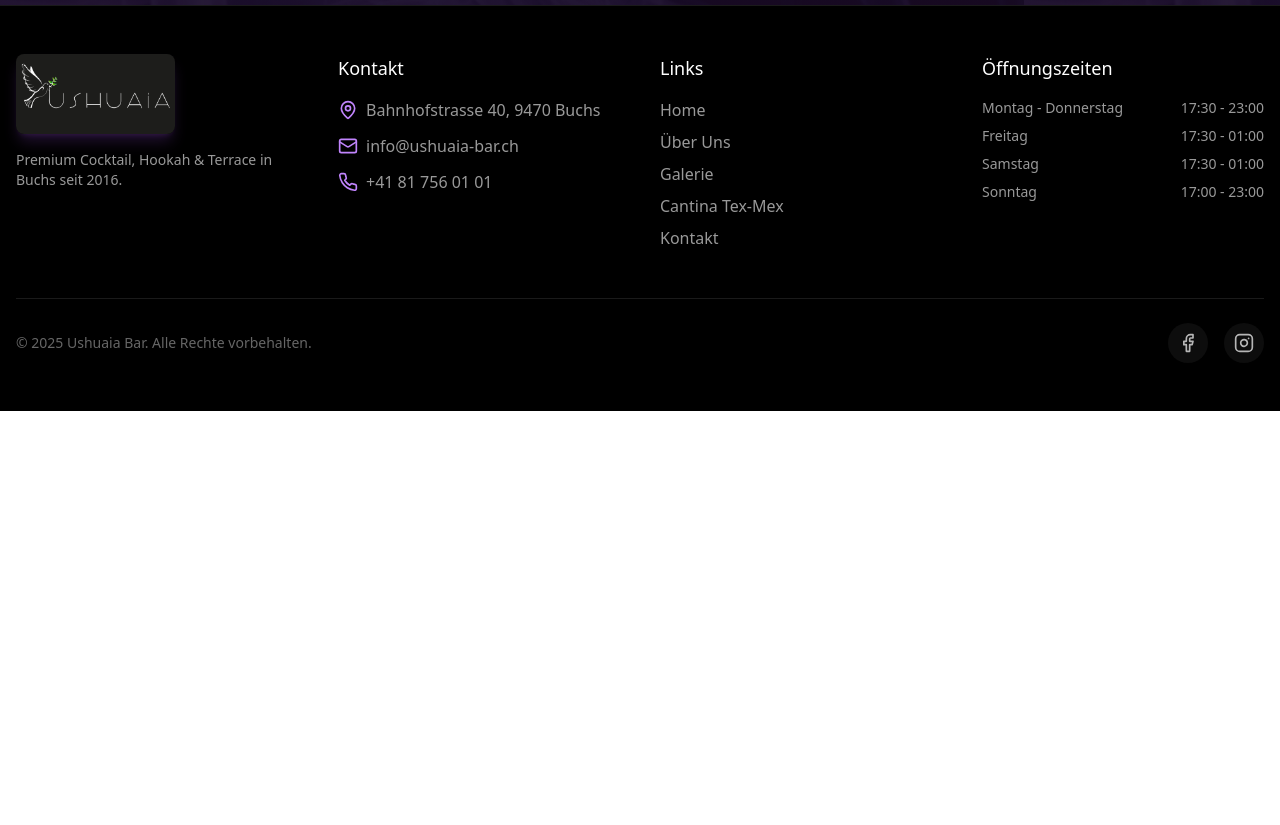
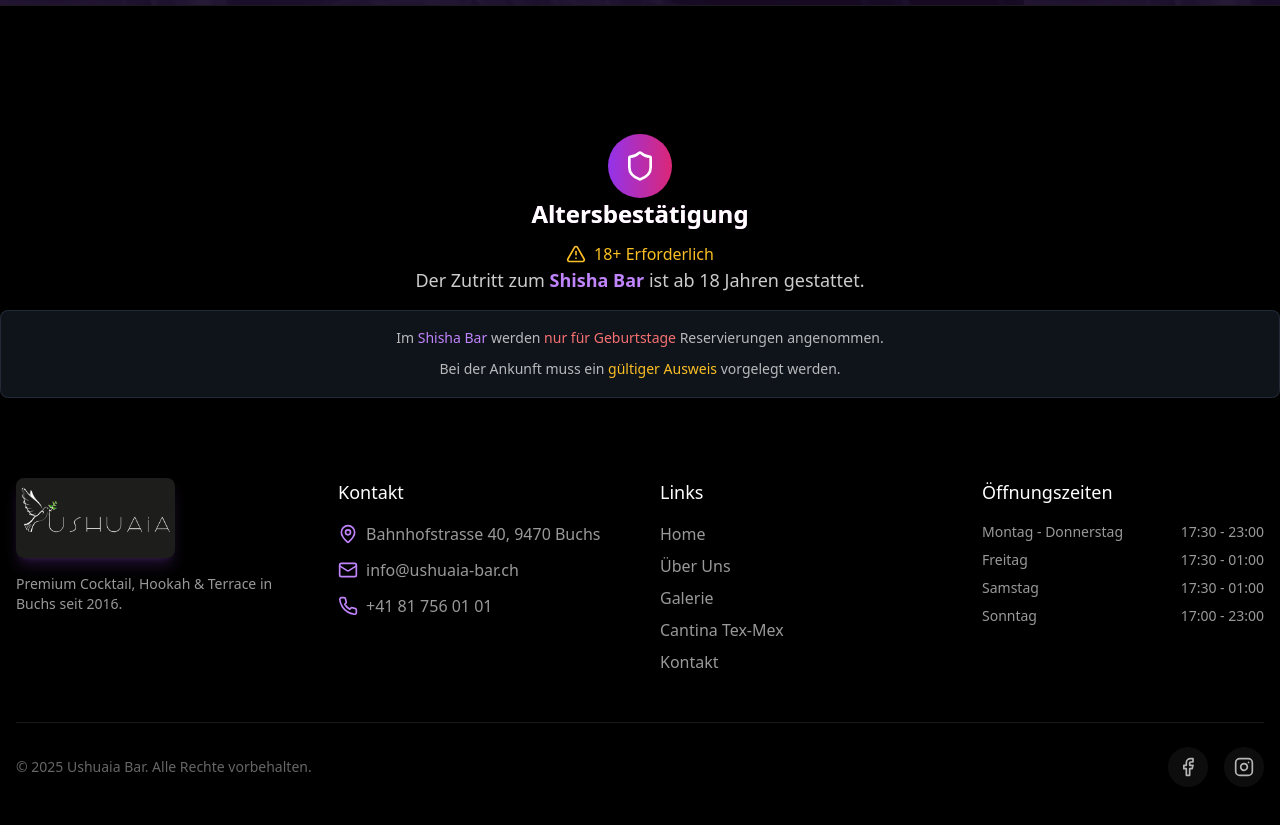
Before and after one commit to donia1222/ushuaia, a Next.js app: page / in a window 1280 px wide. Shown: the part 7660-8485 px from the top of the page. Before the commit the page ends 8071 px from the top, so only its background shows below. Built offline with nearby package versions, Linux system fonts and the light colour scheme; grey boxes are pictures that could not be loaded.

Commit message:
“51”

```diff
--- a/app/page.tsx
+++ b/app/page.tsx
@@ -17,6 +17,8 @@ import {
   Camera,
   UtensilsCrossed,
   Download,
+  Shield,
+  AlertTriangle,
 } from "lucide-react" // Changed from @/components/ui-icons to lucide-react as per instructions
 import { AnimatePresence } from "framer-motion"
 import { cn } from "@/lib/utils"
@@ -32,6 +34,7 @@ import TestimonialsSection from "@/components/testimonials-section"
 import CookieConsent from "@/components/cookie-consent" // Import the CookieConsent component
 import Timeline from "@/components/timeline-section" // Import the CookieConsent component
 import LoadingScreen from "@/components/loading-screen" // Import the new LoadingScreen component
+
 
 export default function Page() {
   const [mobileMenuOpen, setMobileMenuOpen] = useState(false)
@@ -406,9 +409,41 @@ END:VCARD`
 
           <EventsSection />
           <TestimonialsSection />
+
           <ContactSection /> {/* Removed handleDownloadVCard prop */}
           {/* Footer */}
           <footer className="py-12 bg-black border-t border-white/10">
+           <div className="flex justify-center mt-20">
+                <div className="w-16 h-16 rounded-full bg-gradient-to-r from-purple-600 to-pink-600 flex items-center justify-center">
+                  <Shield className="h-8 w-8 text-white" />
+                </div>
+              </div>
+
+              <div className="space-y-3">
+                <h2 className="text-2xl font-bold text-white bg-gradient-to-r from-purple-400 to-pink-400 bg-clip-text text-transparent text-center">
+                  Altersbestätigung
+                </h2>
+                <div className="flex items-center justify-center gap-2 mb-4">
+                  <AlertTriangle className="h-5 w-5 text-amber-400" />
+                  <span className="text-amber-400 font-medium">18+ Erforderlich</span>
+                </div>
+              </div>
+
+  <div className="space-y-4 text-white/80 mb-20 text-center">
+  <p className="text-lg">
+    Der Zutritt zum <span className="text-purple-400 font-semibold text-center">Shisha Bar</span> ist ab 18 Jahren gestattet.
+  </p>
+
+  <div className="bg-gray-800/50 rounded-lg p-4 border border-gray-700/50">
+    <p className="text-sm text-white/70 leading-relaxed">
+      Im <span className="text-purple-400 font-medium">Shisha Bar</span> werden <span className="text-red-400 font-medium">nur für Geburtstage</span> Reservierungen angenommen.
+    </p>
+
+    <p className="text-sm text-white/70 leading-relaxed mt-2">
+      Bei der Ankunft muss ein <span className="text-amber-400 font-medium">gültiger Ausweis</span> vorgelegt werden.
+    </p>
+  </div>
+</div>
             <div className="container mx-auto px-4">
               <div className="grid grid-cols-1 md:grid-cols-4 gap-10">
                 <div className="space-y-4">
@@ -519,6 +554,7 @@ END:VCARD`
             </div>
           </footer>
           <CookieConsent /> {/* Render the CookieConsent component */}
+
         </>
       )}
     </div>
--- /dev/null
+++ b/components/age-restriction-modal.tsx
@@ -0,0 +1,103 @@
+"use client"
+
+import { useEffect, useState } from "react"
+import { motion, AnimatePresence } from "framer-motion"
+import { X, Shield, AlertTriangle } from "lucide-react"
+
+export default function AgeRestrictionModal() {
+  const [isVisible, setIsVisible] = useState(false)
+
+  useEffect(() => {
+    const hasAccepted = localStorage.getItem("ageRestrictionAccepted")
+    if (!hasAccepted) {
+      setIsVisible(true)
+    }
+  }, [])
+
+  const handleAccept = () => {
+    localStorage.setItem("ageRestrictionAccepted", "true")
+    setIsVisible(false)
+  }
+
+  const handleReject = () => {
+    window.location.href = "https://www.google.com"
+  }
+
+  return (
+    <AnimatePresence>
+      {isVisible && (
+        <motion.div
+          initial={{ opacity: 0 }}
+          animate={{ opacity: 1 }}
+          exit={{ opacity: 0 }}
+          className="fixed inset-0 z-[100] bg-black/95 backdrop-blur-lg flex items-center justify-center p-4"
+        >
+          <motion.div
+            initial={{ scale: 0.8, opacity: 0, y: 50 }}
+            animate={{ scale: 1, opacity: 1, y: 0 }}
+            exit={{ scale: 0.8, opacity: 0, y: 50 }}
+            transition={{ type: "spring", stiffness: 300, damping: 30 }}
+            className="bg-gradient-to-br from-gray-900 to-black border border-purple-500/20 rounded-2xl p-8 max-w-md w-full shadow-2xl shadow-purple-500/10"
+          >
+            <div className="text-center space-y-6">
+              <div className="flex justify-center">
+                <div className="w-16 h-16 rounded-full bg-gradient-to-r from-purple-600 to-pink-600 flex items-center justify-center">
+                  <Shield className="h-8 w-8 text-white" />
+                </div>
+              </div>
+
+              <div className="space-y-3">
+                <h2 className="text-2xl font-bold text-white bg-gradient-to-r from-purple-400 to-pink-400 bg-clip-text text-transparent">
+                  Altersbestätigung
+                </h2>
+                <div className="flex items-center justify-center gap-2 mb-4">
+                  <AlertTriangle className="h-5 w-5 text-amber-400" />
+                  <span className="text-amber-400 font-medium">18+ Erforderlich</span>
+                </div>
+              </div>
+
+              <div className="space-y-4 text-white/80">
+                <p className="text-lg">
+                  Der Zutritt zum <span className="text-purple-400 font-semibold">Shisha Bar</span> ist ab 18 Jahren gestattet.
+                </p>
+
+                <div className="bg-gray-800/50 rounded-lg p-4 border border-gray-700/50">
+                  <h3 className="text-white font-medium mb-2 flex items-center gap-2">
+                    <X className="h-4 w-4 text-red-400" />
+                    Reservierungsrichtlinie
+                  </h3>
+                  <p className="text-sm text-white/70 leading-relaxed">
+                    Im Shisha Bar werden <span className="text-red-400 font-medium">keine Reservierungen</span> angenommen.
+                  </p>
+                  <p className="text-sm text-white/70 leading-relaxed mt-2">
+                    Nur in der <span className="text-purple-400 font-medium">Cantina Tex-Mex</span> sind Reservierungen möglich.
+                    Bei der Ankunft muss ein <span className="text-amber-400 font-medium">gültiger Ausweis</span> vorgelegt werden.
+                  </p>
+                </div>
+              </div>
+
+              <div className="flex flex-col sm:flex-row gap-3 pt-4">
+                <motion.button
+                  onClick={handleReject}
+                  className="flex-1 py-3 px-6 bg-gray-700 hover:bg-gray-600 text-white rounded-lg font-medium transition-colors"
+                  whileHover={{ scale: 1.02 }}
+                  whileTap={{ scale: 0.98 }}
+                >
+                  Unter 18
+                </motion.button>
+                <motion.button
+                  onClick={handleAccept}
+                  className="flex-1 py-3 px-6 bg-gradient-to-r from-purple-600 to-pink-600 hover:from-purple-700 hover:to-pink-700 text-white rounded-lg font-medium shadow-lg shadow-purple-500/25 transition-all"
+                  whileHover={{ scale: 1.02, y: -1 }}
+                  whileTap={{ scale: 0.98 }}
+                >
+                  Ich bin 18+
+                </motion.button>
+              </div>
+            </div>
+          </motion.div>
+        </motion.div>
+      )}
+    </AnimatePresence>
+  )
+}
```
